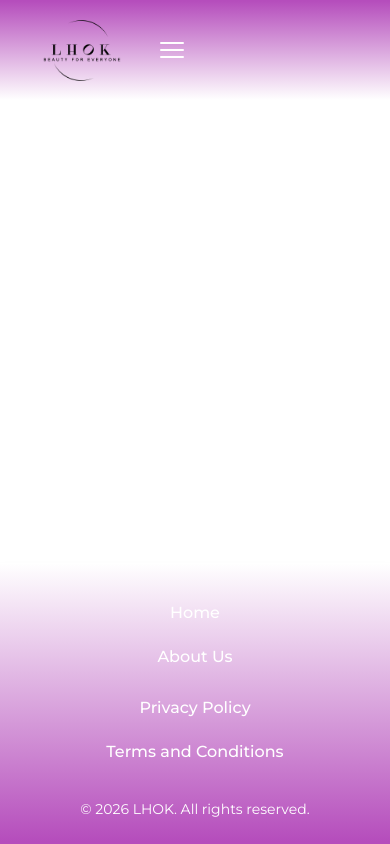
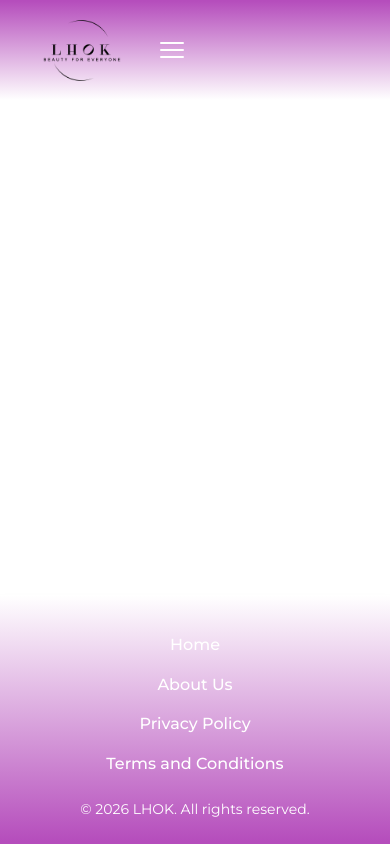
Before and after one commit to LHOK-Business/Lhok-React, a React (Create React App) app: page / in a window 390 px wide. Built offline with nearby package versions, Linux system fonts and the light colour scheme.

Commit message:
Hunain - Footer no longer stacked

```diff
--- a/src/components/Footer/Footer.jsx
+++ b/src/components/Footer/Footer.jsx
@@ -1,45 +1,14 @@
-/*
-  Footer.jsx
-  ══════════════════════════════════════════════════════════════
-  LHOK site footer — flipped purple gradient with:
-    - Nav link columns (left)
-    - Copyright (right)
-
-  Removed from original design: Internal Links, Admin Approval buttons
-  Depends on: Footer.module.css, index.css variables
-  ══════════════════════════════════════════════════════════════
-*/
-
 import React from 'react';
 import { Link } from 'react-router-dom';
 import styles from './Footer.module.css';
 
-
-/* ── NAV COLUMNS DATA ─────────────────────────────────────────
-   Each object is one column. `links` is the list of items in it.
-   To add a column: add another object to this array.
-   To add a link:   add to the `links` array inside a column.
-
-   `to`   = internal page (uses React Router <Link>)
-   `href` = external site (uses plain <a> tag)
-   ────────────────────────────────────────────────────────────*/
-const FOOTER_COLUMNS = [
-  {
-    id: 'pages',
-    links: [
-      { label: 'Home',     to: '/' },
-      { label: 'About Us', to: '/about' },
-    ],
-  },
-  {
-    id: 'legal',
-    links: [
-      { label: 'Privacy Policy',     to: '/privacy' },
-      { label: 'Terms and Conditions', to: '/terms' },
-    ],
-  },
+// Flat array — one row of links, no columns
+const FOOTER_LINKS = [
+  { label: 'Home',                  to: '/' },
+  { label: 'About Us',              to: '/about' },
+  { label: 'Privacy Policy',        to: '/privacy' },
+  { label: 'Terms and Conditions',  to: '/terms' },
 ];
-
 
 function Footer() {
   const currentYear = new Date().getFullYear();
@@ -48,16 +17,10 @@ function Footer() {
     <footer className={styles.footer}>
       <div className={styles.container}>
 
-        {/* ── NAV COLUMNS ───────────────────────────────────── */}
-        <div className={styles.navColumns}>
-          {FOOTER_COLUMNS.map((column) => (
-            <div key={column.id} className={styles.navColumn}>
-              {column.links.map((link) => (
-                /*
-                  Conditional rendering based on link type:
-                  Internal link (has `to`) → use React Router <Link>
-                  External link (has `href`) → use plain <a>
-                */
+        {/* ── LINKS ROW ─────────────────────────────────────── */}
+        {/* justify-content: space-evenly in CSS spreads these across the full width */}
+        <nav className={styles.navRow}>
+          {FOOTER_LINKS.map((link) => (
             link.to ? (
               <Link
                 key={link.label}
@@ -78,15 +41,9 @@ function Footer() {
               </a>
             )
           ))}
-            </div>
-          ))}
-        </div>
+        </nav>
 
         {/* ── COPYRIGHT ─────────────────────────────────────── */}
-        {/*
-          currentYear is calculated dynamically at the top of this
-          component so you never have to manually update it.
-        */}
         <p className={styles.copyright}>
           © {currentYear} LHOK. All rights reserved.
         </p>
--- a/src/components/Footer/Footer.module.css
+++ b/src/components/Footer/Footer.module.css
@@ -1,73 +1,55 @@
 /* ============================================
    Footer.module.css
-   Scoped styles for the site Footer.
-   References global variables from index.css — never hardcodes colors or spacing.
    ============================================ */
 
-
-/* ── OUTER FOOTER ─────────────────────────────────────────────
-   Gradient is FLIPPED from the header:
-   Header: dark purple top-left → light bottom-right
-   Footer: light top → dark purple bottom
-   This creates a visual "bookend" effect on the page.
-   ────────────────────────────────────────────────────────────*/
 .footer {
-background: linear-gradient(
-  to top,
-  var(--color-primary)      1%,
-  var(--color-white) 100%
-);
-
-  /* padding-bottom accounts for --footer-height set on body in index.css */
+  background: linear-gradient(
+    to top,
+    var(--color-primary)  1%,
+    var(--color-white)    100%
+  );
   box-shadow: var(--shadow-md);
   padding: var(--spacing-xl) var(--spacing-xl) var(--spacing-lg);
 }
 
-
-
-/* ── INNER CONTAINER ──────────────────────────────────────────
-   Two rows:
-     Row 1: nav link columns (left) + copyright (right)
-     We use flexbox with space-between to push them apart.
+/* ── CONTAINER ────────────────────────────────────────────────
+   Single column layout:
+     Row 1: nav links
+     Row 2: copyright
+   align-items: center keeps both rows horizontally centered.
    ────────────────────────────────────────────────────────────*/
 .container {
   max-width: var(--max-content-width);
   margin: 0 auto;
 
   display: flex;
-  align-items: flex-start;      /* align to top of row */
-  justify-content: space-between;
+  flex-direction: column;   /* stack nav row above copyright */
+  align-items: center;
+  gap: var(--spacing-md);
 }
 
-
-/* ── NAV COLUMNS WRAPPER ──────────────────────────────────────
-   Holds the three link columns side by side.
+/* ── NAV ROW ──────────────────────────────────────────────────
+   All links in one horizontal row, evenly distributed.
+   space-evenly puts equal space before, between, and after each link.
+   width: 100% ensures the spacing stretches the full footer width.
    ────────────────────────────────────────────────────────────*/
-.navColumns {
+.navRow {
   display: flex;
-  gap: var(--spacing-xl);
-}
-
-
-/* ── INDIVIDUAL COLUMN ────────────────────────────────────────*/
-.navColumn {
-  display: flex;
-  flex-direction: column;  /* stack links vertically */
+  flex-direction: row;
+  justify-content: space-evenly;  /* distributes links evenly across full width */
+  align-items: center;
+  width: 100%;
+  flex-wrap: wrap;                /* wraps to next line if screen is too narrow */
   gap: var(--spacing-sm);
 }
 
-
-/* ── NAV LINKS ────────────────────────────────────────────────
-   Same pill hover effect as the header for consistency.
-   White text, frosted pill on hover.
-   ────────────────────────────────────────────────────────────*/
+/* ── NAV LINKS ────────────────────────────────────────────────*/
 .navLink {
   font-family: var(--font-family-primary);
   font-size: var(--font-size-body);
   font-weight: var(--font-weight-medium);
   color: var(--color-white);
 
-  /* Pill hover — same pattern as Header */
   padding: var(--spacing-xs) var(--spacing-md);
   border-radius: var(--border-radius-lg);
   border: 1px solid transparent;
@@ -83,43 +65,27 @@ background: linear-gradient(
   background-color: rgba(255, 255, 255, 0.18);
   border-color: rgba(255, 255, 255, 0.35);
   color: var(--color-white);
-  text-decoration: none;  /* override global a:hover underline */
+  text-decoration: none;
 }
 
-
 /* ── COPYRIGHT ────────────────────────────────────────────────
-   Sits at the right end of the flex row, aligned to top.
+   Sits below the nav row, centered.
    ────────────────────────────────────────────────────────────*/
 .copyright {
   font-family: var(--font-family-primary);
   font-size: var(--font-size-small);
   font-weight: var(--font-weight-normal);
   color: var(--color-white);
-  white-space: nowrap;
-
-  /* Nudge it down slightly so it aligns with the first link row */
-  padding-top: var(--spacing-xs);
+  text-align: center;
 }
 
-
 /* ── RESPONSIVE ───────────────────────────────────────────────
-   Below 768px: stack columns vertically, copyright below
+   Mobile: stack every link vertically, one per line
    ────────────────────────────────────────────────────────────*/
 @media (max-width: 768px) {
-  .container {
-    flex-direction: column;
-    gap: var(--spacing-lg);
+  .navRow {
+    flex-direction: column;   /* stack links vertically */
     align-items: center;
-    text-align: center;
-  }
-
-  .navColumns {
-    flex-direction: column;
-    align-items: center;
-    gap: var(--spacing-md);
-  }
-
-  .navColumn {
-    align-items: center;
+    gap: var(--spacing-xs);
   }
 }
```
Lines whose indentation alone changed are shown as unchanged.
